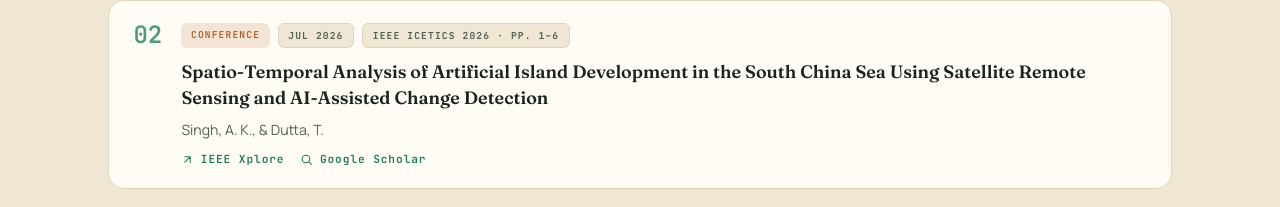
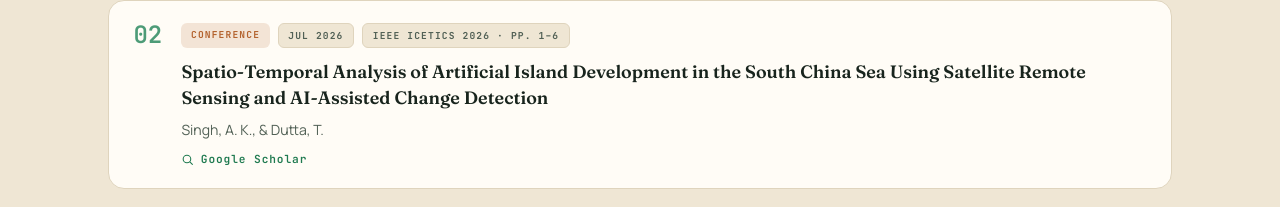
Before and after one commit to amit896689/portfolio, a plain HTML site: page index.html in a window 1280 px wide. Shown: the part 5002-5209 px from the top of the page. Drawn offline with Linux system fonts and the light colour scheme.

Commit message:
Remove duplicate IEEE Xplore link from index.html
Removed duplicate link to IEEE Xplore in publication section.

```diff
--- a/index.html
+++ b/index.html
@@ -368,7 +368,6 @@
               <h3 class="pub-title"><a href="https://ieeexplore.ieee.org/abstract/document/11651210" target="_blank" rel="noopener">Spatio-Temporal Analysis of Artificial Island Development in the South China Sea Using Satellite Remote Sensing and AI-Assisted Change Detection</a></h3>
               <p class="pub-authors">Singh, A. K., &amp; Dutta, T.</p>
               <div class="pub-links">
-                <a href="https://ieeexplore.ieee.org/abstract/document/11651210" target="_blank" rel="noopener"><svg viewBox="0 0 24 24" fill="none" stroke="currentColor" stroke-width="2" stroke-linecap="round" stroke-linejoin="round" aria-hidden="true"><path d="M7 17 17 7M7 7h10v10"/></svg>IEEE Xplore</a>
                 <a href="https://scholar.google.com/scholar?q=Spatio-Temporal+Analysis+of+Artificial+Island+Development+in+the+South+China+Sea" target="_blank" rel="noopener"><svg viewBox="0 0 24 24" fill="none" stroke="currentColor" stroke-width="2" stroke-linecap="round" stroke-linejoin="round" aria-hidden="true"><circle cx="11" cy="11" r="7"/><path d="m21 21-4.3-4.3"/></svg>Google Scholar</a>
               </div>
             </div>
```
